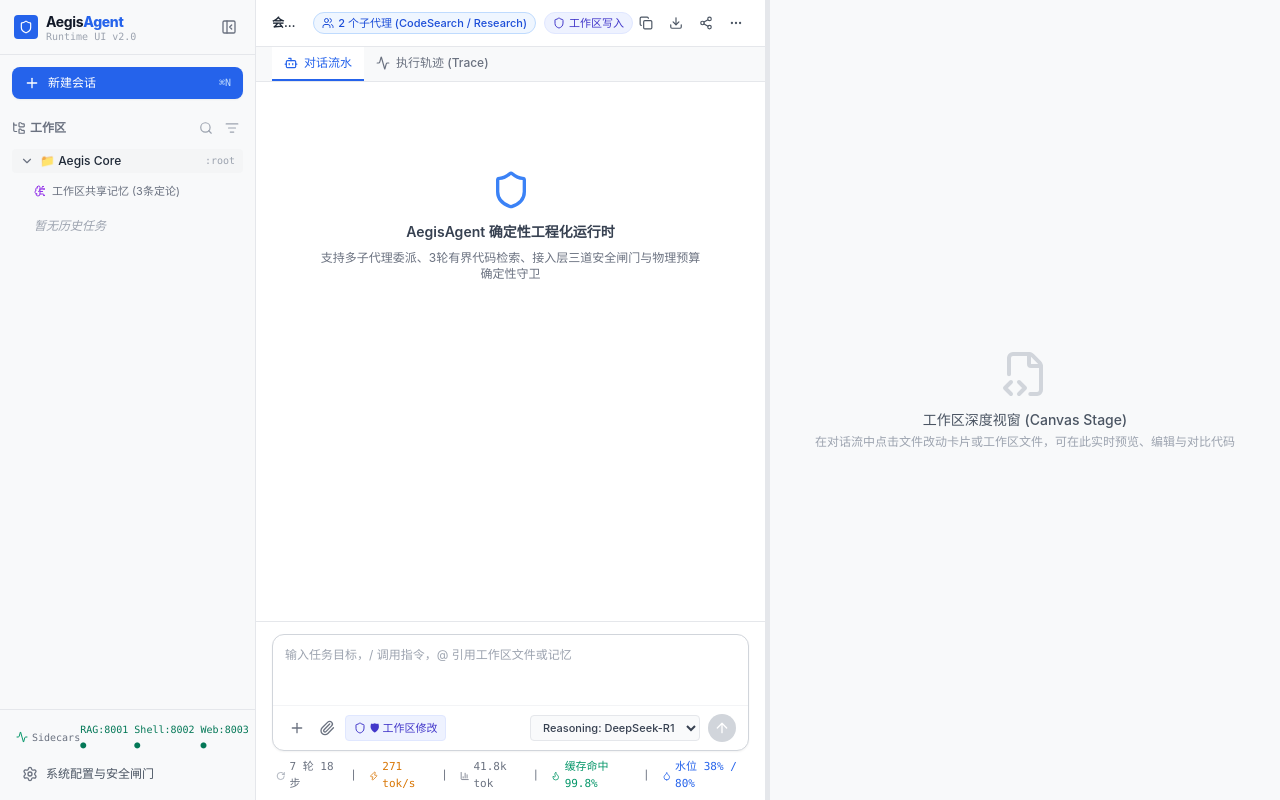
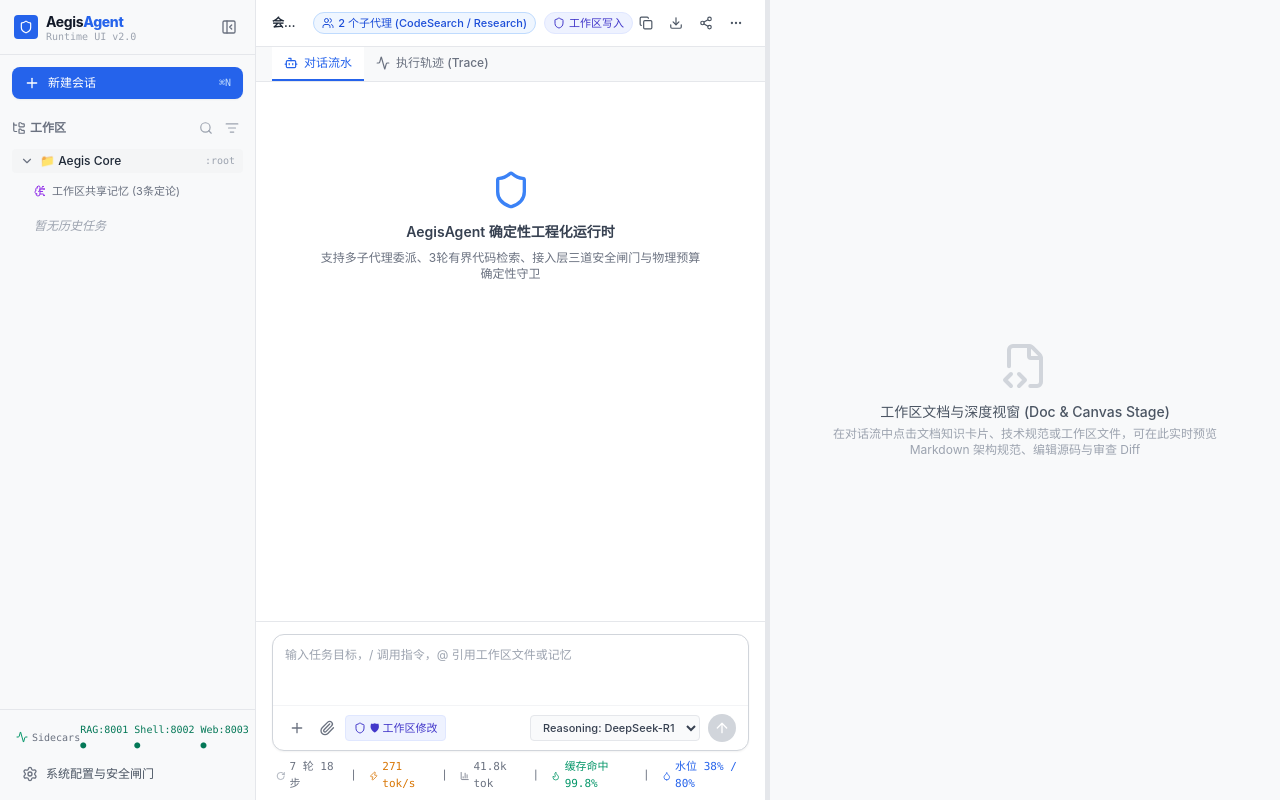
Before and after one commit to MakinoharaShokosans/Aegis, a React (Vite) app in the folder AegisFrontend/: page / in a window 1280 px wide. Built offline with nearby package versions, Linux system fonts and the light colour scheme.

Commit message:
docs(frontend): 将 RAG 定位明确为文档知识检索与规范查阅视窗

```diff
--- a/AegisFrontend/src/components/canvas/CanvasPane.tsx
+++ b/AegisFrontend/src/components/canvas/CanvasPane.tsx
@@ -30,9 +30,9 @@ export const CanvasPane: React.FC = () => {
     return (
       <div className="flex flex-col items-center justify-center h-screen bg-canvas-secondary text-gray-400 p-8 select-none">
         <FileCode2 className="w-12 h-12 text-gray-300 mb-3" />
-        <p className="text-sm font-medium text-gray-600">工作区深度视窗 (Canvas Stage)</p>
-        <p className="text-xs text-gray-400 mt-1">
-          在对话流中点击文件改动卡片或工作区文件，可在此实时预览、编辑与对比代码
+        <p className="text-sm font-medium text-gray-600">工作区文档与深度视窗 (Doc & Canvas Stage)</p>
+        <p className="text-xs text-gray-400 mt-1 text-center max-w-sm">
+          在对话流中点击文档知识卡片、技术规范或工作区文件，可在此实时预览 Markdown 架构规范、编辑源码与审查 Diff
         </p>
       </div>
     );
--- a/AegisFrontend/src/components/chat/ChatPane.tsx
+++ b/AegisFrontend/src/components/chat/ChatPane.tsx
@@ -69,7 +69,7 @@ export const ChatPane: React.FC = () => {
           {
             id: `msg-${Date.now() + 1}`,
             role: 'assistant',
-            content: `### 正在执行任务编排 (LangGraph State Machine)\n\n已成功启动 AegisAgent 核心调度宿主。调用 **Fast 动作层模型** 并行分派专用子智能体。\n\n- [x] **里程碑 1**：构造复现用例并触发 AddressSanitizer\n- [x] **里程碑 2**：调用 \`delegate_code_search\` 检索连接池释放逻辑 (命中有界行号白名单)\n- [ ] **里程碑 3**：生成修复补丁并在隔离沙箱验证测试`,
+            content: `### 正在执行任务编排 (LangGraph State Machine)\n\n已成功启动 AegisAgent 核心调度宿主。调用 **Fast 动作层模型** 并行分派专用子智能体。\n\n- [x] **里程碑 1**：调用 \`delegate_doc_search\` 检索架构规范与 API 契约\n- [x] **里程碑 2**：在 auth.py 落地 Host -> Origin -> Token 三道安全闸门\n- [ ] **里程碑 3**：运行测试套件验证安全覆盖率与断线重连`,
             timestamp: new Date().toLocaleTimeString([], { hour: '2-digit', minute: '2-digit' }),
             durationMs: 1420,
             fileMutations: [
@@ -115,7 +115,7 @@ export const ChatPane: React.FC = () => {
           },
         ],
         subagents: [
-          { id: 'sub-1', name: 'Code Search Subagent', role: '源码检索 (3轮有界RAG)', status: 'completed', stepCount: 3 },
+          { id: 'sub-1', name: 'Doc & Knowledge Search Subagent', role: '文档与技术规范检索 (3轮有界RAG)', status: 'completed', stepCount: 3 },
           { id: 'sub-2', name: 'Research Subagent', role: '外部网页隔离研究', status: 'idle', stepCount: 0 },
         ],
         telemetry: {
```
Also changed, not shown: 1 other file (tests, documents, lock files or other folders).
